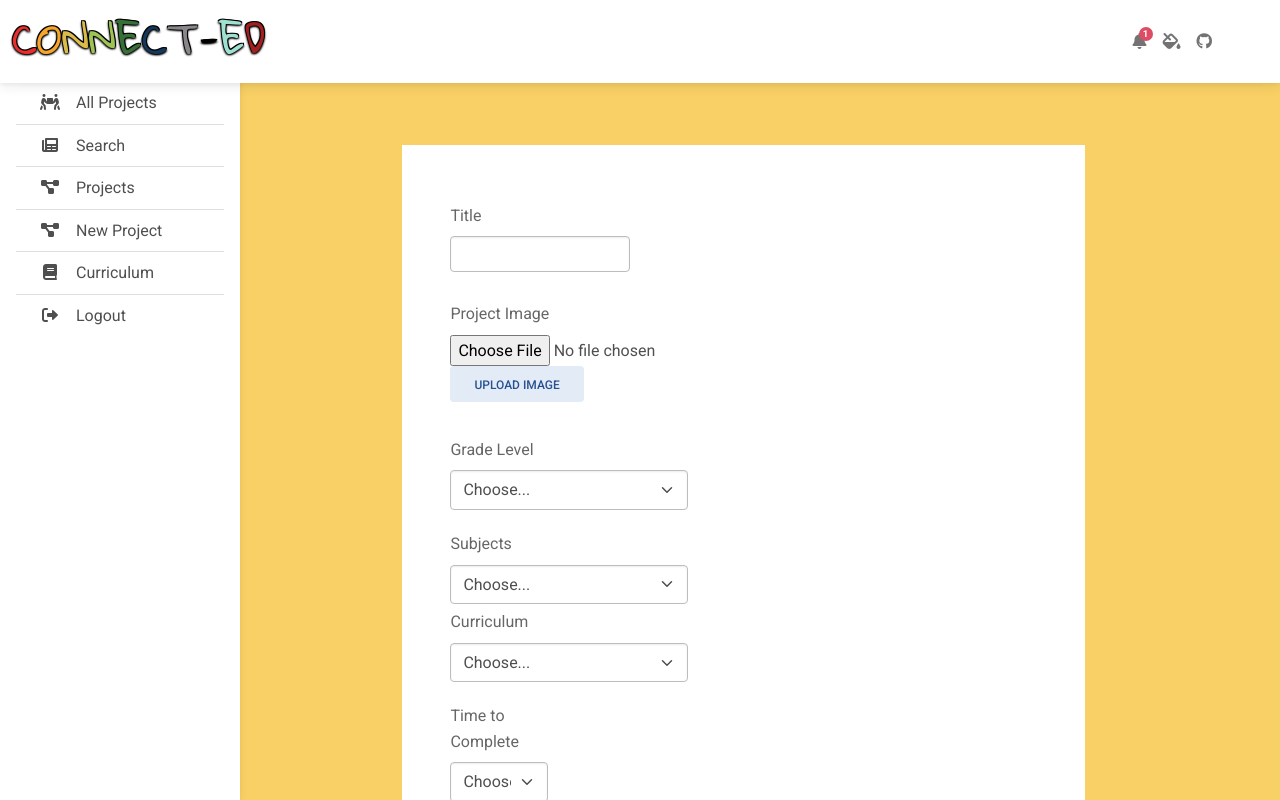
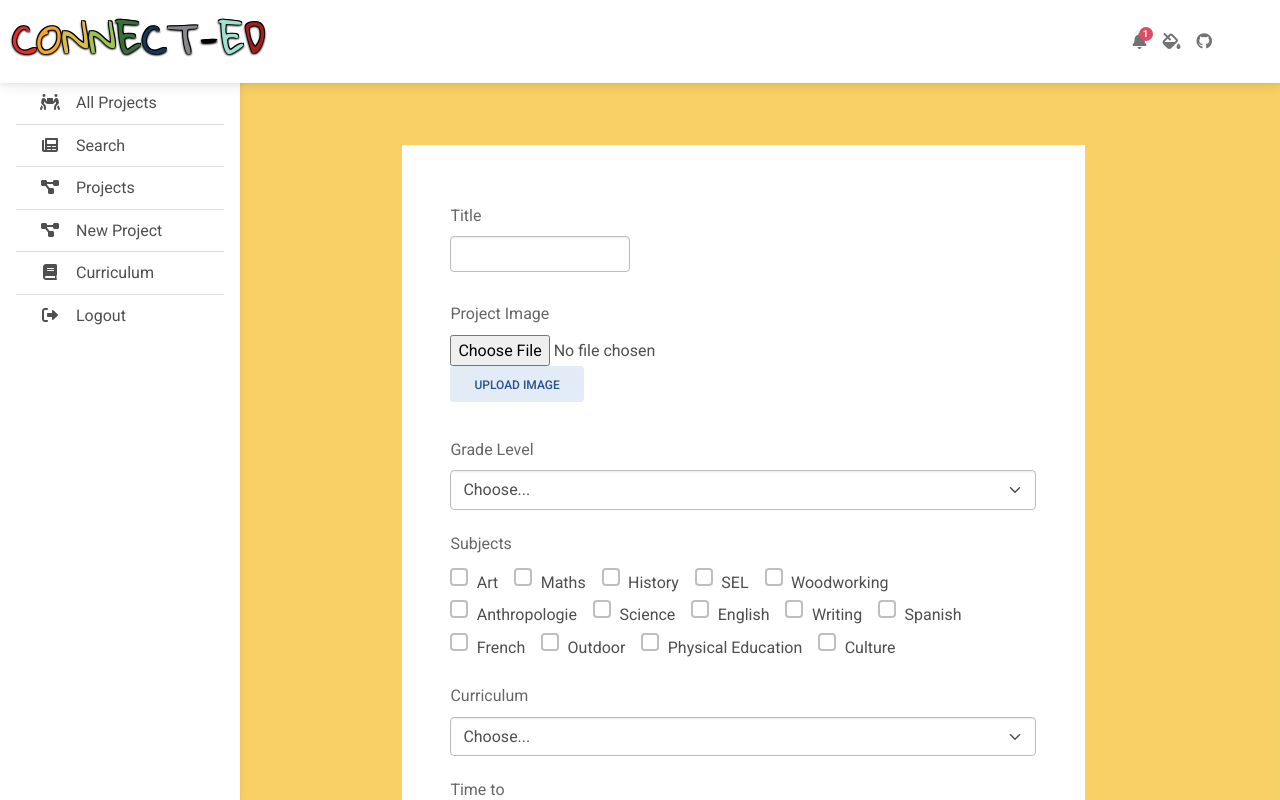
Before and after one commit to 24rgraham/connect-ed, a React (Create React App) app: page /edit-project/1 in a window 1280 px wide. Shown: the top 800 px of the page. Built offline with nearby package versions, Linux system fonts and the light colour scheme; no server answers; grey boxes are pictures that could not be loaded.

Commit message:
added checkboxes to update project

```diff
--- a/src/pages/EditProject/index.js
+++ b/src/pages/EditProject/index.js
@@ -46,6 +46,52 @@ export default function EditProject({ token }) {
   const handleProjectUpdate = (event) => {
     event.preventDefault();
     const data = new FormData(event.currentTarget);
+
+    const subjects = []
+    if (data.get('Art')) {
+      subjects.push('1')
+    }
+    if (data.get('Maths')) {
+      subjects.push('2')
+    }
+    if (data.get('History')) {
+      subjects.push('3')
+    }
+    if (data.get('SEL')) {
+      subjects.push('4')
+    }
+    if (data.get('Woodworking')) {
+      subjects.push('5')
+    }
+    if (data.get('Anthropologie')) {
+      subjects.push('6')
+    }
+    if (data.get('Science')) {
+      subjects.push('7')
+    }
+    if (data.get('English')) {
+      subjects.push('8')
+    }
+    if (data.get('Writing')) {
+      subjects.push('9')
+    }
+    if (data.get('Spanish')) {
+      subjects.push('10')
+    }
+    if (data.get('French')) {
+      subjects.push('11')
+    }
+    if (data.get('Outdoor')) {
+      subjects.push('12')
+    }
+    if (data.get('Physical Education')) {
+      subjects.push('13')
+    }
+    if (data.get('Culture')) {
+      subjects.push('14')
+    }
+    console.log(subjects);
+
     const updatedProject = {
       title: data.get("newTitle"),
       image: `${url}`,
@@ -55,7 +101,7 @@ export default function EditProject({ token }) {
       directions: data.get("newDirections"),
       materials: data.get("newMaterials"),
       resources: data.get("newResources"),
-      subjects: data.get("newSubjects"),
+      subjects: subjects,
       curriculums: data.get("newCurriculums"),
     };
 
@@ -120,8 +166,8 @@ export default function EditProject({ token }) {
               name="newGradeLevel"
             >
               <option value="...">Choose...</option>
-              <option value={13}>Pre-K</option>
-              <option value={0}>K</option>
+              <option value="Pre-K">Pre-K</option>
+              <option value="k">K</option>
               <option value={1}>1</option>
               <option value={2}>2</option>
               <option value={3}>3</option>
@@ -142,7 +188,111 @@ export default function EditProject({ token }) {
             </div>
 
             <Form.Label>Subjects</Form.Label>
-            <Form.Select defaultValue={project.subjects} name="newSubjects">
+            {["checkbox"].map((type) => (
+                <Row>
+                  <div key={`inline-${type}`} className="mb-3">
+                    <Form.Check
+                      inline
+                      label="Art"
+                      name="Art"
+                      type={type}
+                      id={`inline-${type}-1`}
+                    />
+                    <Form.Check
+                      inline
+                      label="Maths"
+                      name="Maths"
+                      type={type}
+                      id={`inline-${type}-2`}
+                    />
+                    <Form.Check
+                      inline
+                      label="History"
+                      name="History"
+                      type={type}
+                      id={`inline-${type}-2`}
+                    />
+                    <Form.Check
+                      inline
+                      label="SEL"
+                      name="SEL"
+                      type={type}
+                      id={`inline-${type}-2`}
+                    />
+                    <Form.Check
+                      inline
+                      label="Woodworking"
+                      name="Woodworking"
+                      type={type}
+                      id={`inline-${type}-2`}
+                    />
+                    <Form.Check
+                      inline
+                      label="Anthropologie"
+                      name="Anthropologie"
+                      type={type}
+                      id={`inline-${type}-2`}
+                    />
+                    <Form.Check
+                      inline
+                      label="Science"
+                      name="Science"
+                      type={type}
+                      id={`inline-${type}-2`}
+                    />
+                    <Form.Check
+                      inline
+                      label="English"
+                      name="English"
+                      type={type}
+                      id={`inline-${type}-2`}
+                    />
+                    <Form.Check
+                      inline
+                      label="Writing"
+                      name="Writing"
+                      type={type}
+                      id={`inline-${type}-2`}
+                    />
+                    <Form.Check
+                      inline
+                      label="Spanish"
+                      name="Spanish"
+                      type={type}
+                      id={`inline-${type}-2`}
+                    />
+                    <Form.Check
+                      inline
+                      label="French"
+                      name="French"
+                      type={type}
+                      id={`inline-${type}-2`}
+                    />
+                    <Form.Check
+                      inline
+                      label="Outdoor"
+                      name="Outdoor"
+                      type={type}
+                      id={`inline-${type}-2`}
+                    />
+                    <Form.Check
+                      inline
+                      label="Physical Education"
+                      name="Physical Education"
+                      type={type}
+                      id={`inline-${type}-2`}
+                    />
+                    <Form.Check
+                      inline
+                      label="Culture"
+                      name="Culture"
+                      type={type}
+                      id={`inline-${type}-2`}
+                    />
+                  </div>
+                </Row>
+              ))}
+            {/* <Form.Select defaultValue={project.subjects} name="newSubjects">
               <option value="">Choose...</option>
               <option value={1}>Art</option>
               <option value={2}>Math</option>
@@ -159,7 +309,7 @@ export default function EditProject({ token }) {
               <option value={13}>Physical Education</option>
               <option value={14}>Cultural Holidays</option>
               <option value={15}>Culture</option>
-            </Form.Select>
+            </Form.Select> */}
             <div>
               <Badge pill bg="curriculum">
                 {/* eventual badges for selected curriculums */}
```
